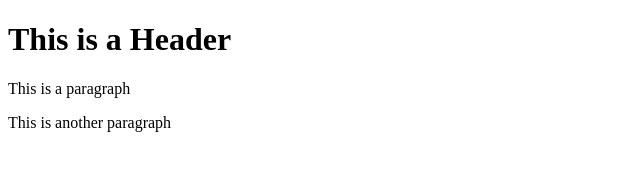
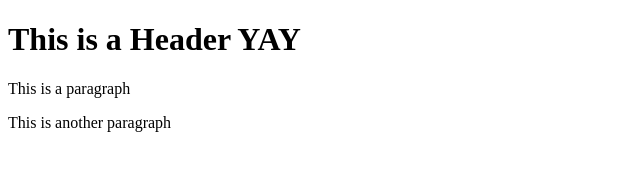
Before and after one commit to ColeGendelman/git-test, a website: page index.html in a window 1280 px wide. Shown: the whole page, without its empty margins (0-640 px from the left). Drawn offline with Linux system fonts and the light colour scheme.

```diff
--- a/index.html
+++ b/index.html
@@ -1,7 +1,9 @@
 <!DOCTYPE html>
+<!--https://github.com/ColeGendelman/git-test.git-->
+
 <html>
     <body>
-        <h1> This is a Header </h1>
+        <h1> This is a Header YAY</h1>
         <p> This is a paragraph </p>
         <p> This is another paragraph </p>
     </body>
```
Also changed, not shown: package.json (added, +19 -0 lines), 2 other files.
